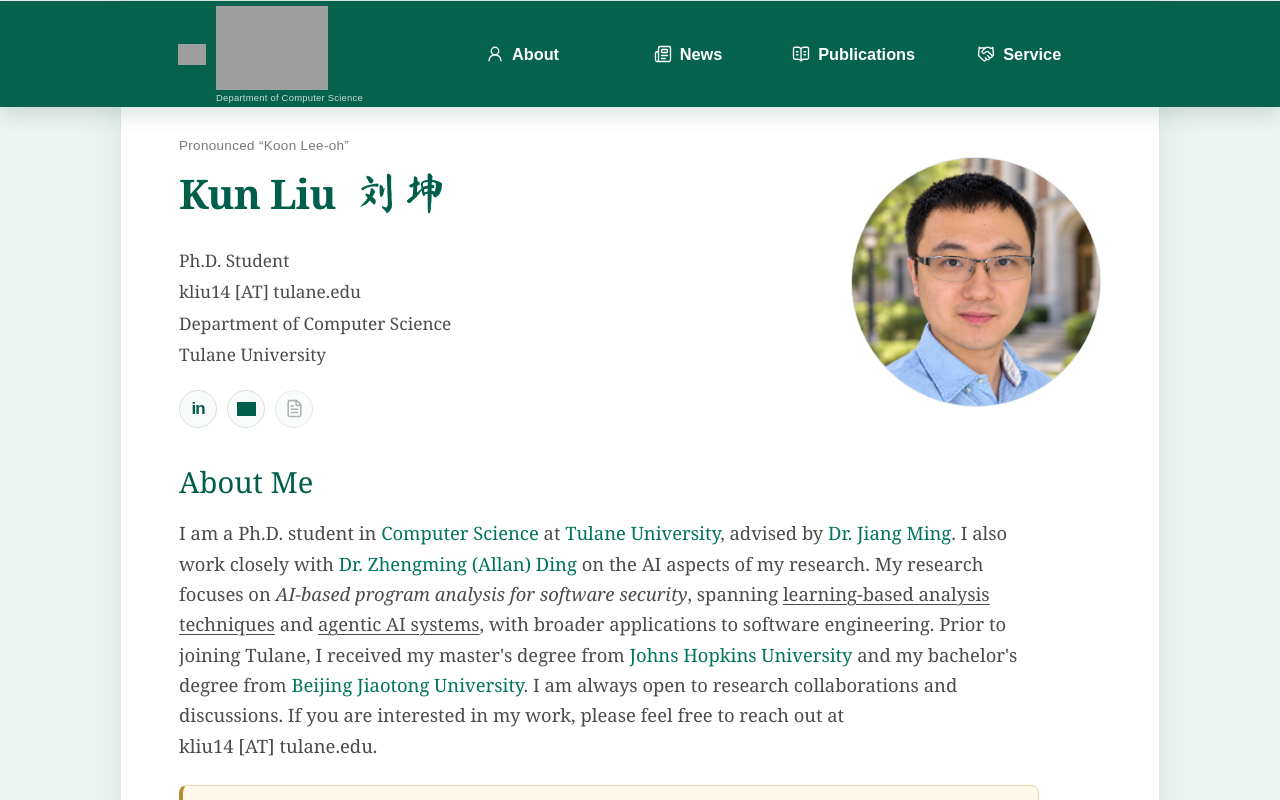
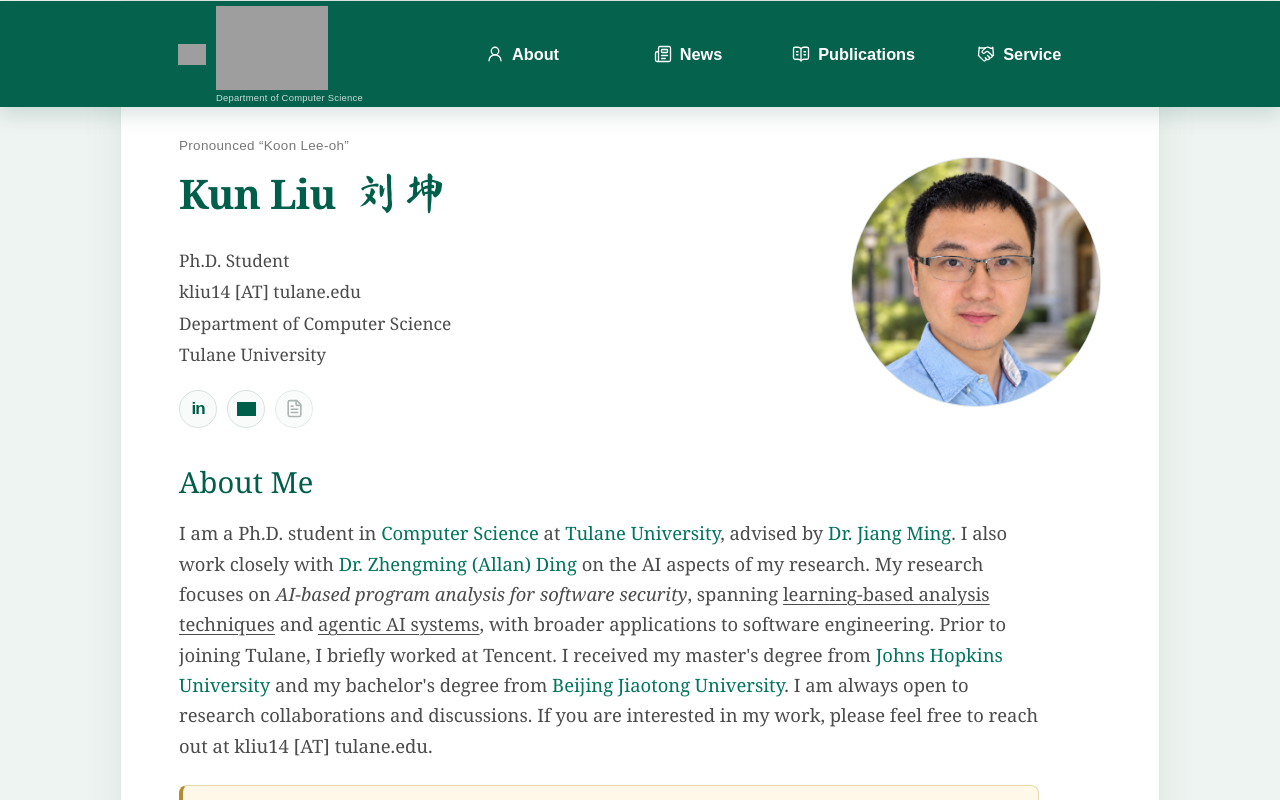
Before and after one commit to Ryan-hub-bit/ryan-hub-bit.github.io, a Next.js app: page / in a window 1280 px wide. Shown: the top 800 px of the page. Built offline with nearby package versions, Linux system fonts and the light colour scheme; grey boxes are pictures that could not be loaded.

Commit message:
Mention Tencent experience before joining Tulane

```diff
--- a/app/page.tsx
+++ b/app/page.tsx
@@ -204,7 +204,8 @@ export default function Home() {
             <span className="research-underline">learning-based analysis techniques</span> and{" "}
             <span className="research-underline">agentic AI systems</span>, with broader
             applications to software engineering.
-            Prior to joining Tulane, I received my master&apos;s degree from{" "}
+            Prior to joining Tulane, I briefly worked at Tencent. I received my
+            master&apos;s degree from{" "}
             <a href="https://isi.jhu.edu/" target="_blank" rel="noreferrer">
               Johns Hopkins University
             </a>{" "}
```
